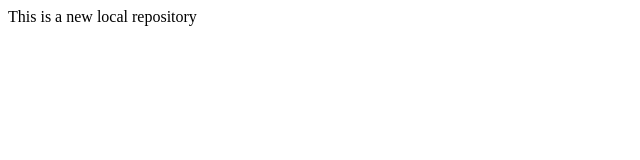
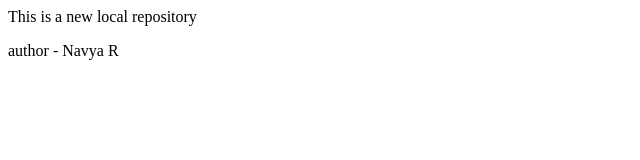
Before and after one commit to Navya1099/Projects-Git, a plain HTML site: page index.html in a window 1280 px wide. Shown: the full height of the page, 0-640 px from the left. Drawn offline with Linux system fonts and the light colour scheme.

Commit message:
New Line Added

```diff
--- a/index.html
+++ b/index.html
@@ -1 +1,2 @@
 <p> This is a new local repository</p>
+<p> author - Navya R  </p>
```
